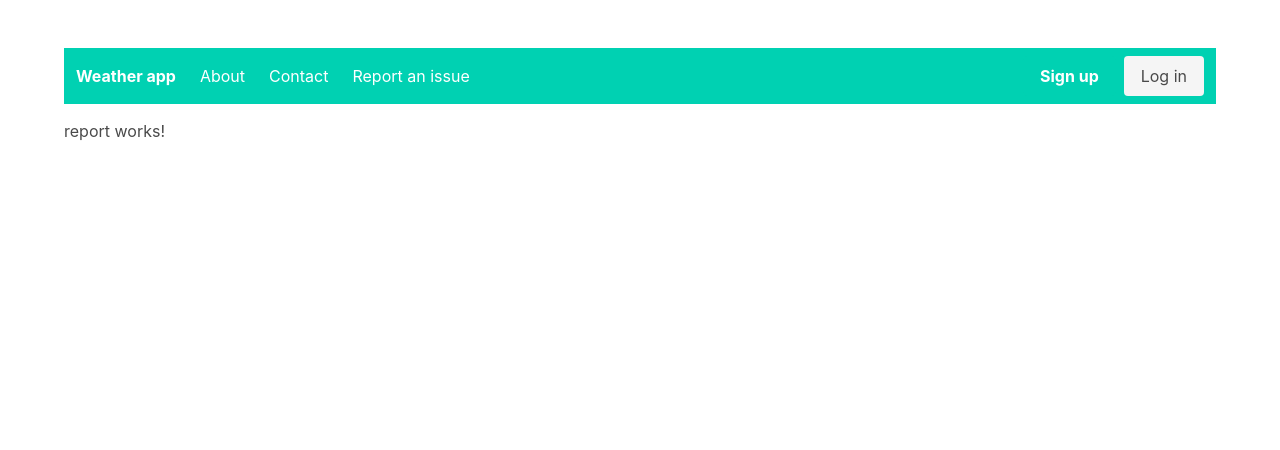
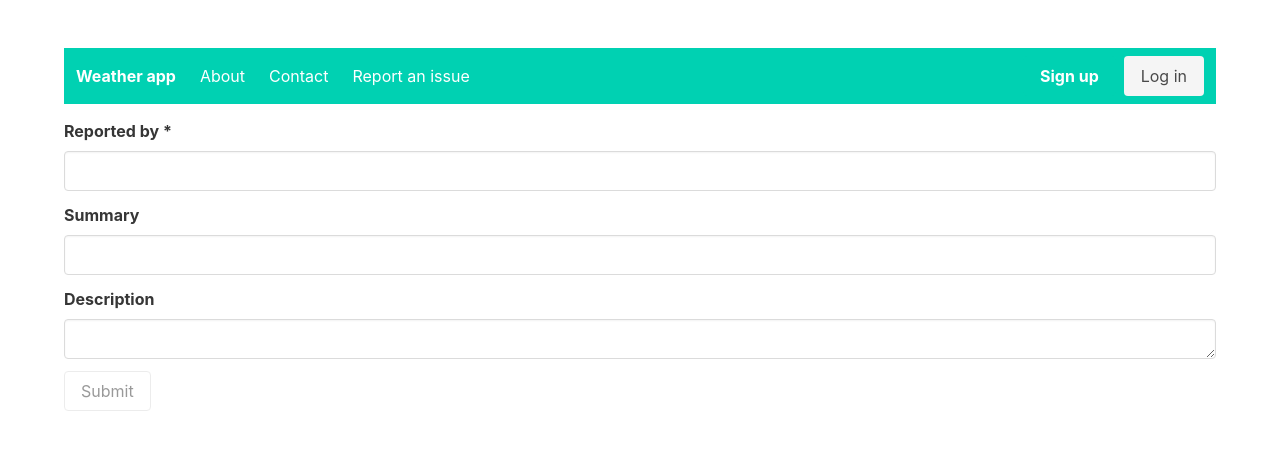
Before and after one commit to Kamilnaja/ng-mish-mash, an Angular app: page /report in a window 1280 px wide. Shown: the top 450 px of the page. Built offline with nearby package versions, Linux system fonts and the light colour scheme.

Commit message:
fixing lint errors

```diff
--- a/src/app/components/report/report.component.html
+++ b/src/app/components/report/report.component.html
@@ -1,3 +1,37 @@
-<p>
-  report works!
-</p>
+<form [formGroup]="reportForm" (ngSubmit)="handleSubmit()" *ngIf="isSubmitted === false">
+  <div class="field">
+    <label class="label" for="reportedBy">
+      Reported by *
+    </label>
+    <input id="reportedBy" class="input" formControlName="reportedBy" required>
+    <div *ngIf="reportedByCtrl.invalid && (reportedByCtrl.touched || reportedByCtrl.dirty)">
+      <p>
+        ERROR
+      </p>
+    </div>
+  </div>
+  <div class="field">
+    <label class="label">Summary</label>
+    <input type="text" class="input" formControlName="summary" required>
+    <div *ngIf="summaryCtrl.invalid && (summaryCtrl.touched || summaryCtrl.dirty)">
+      <p>
+        Summary is neccessary!
+      </p>
+    </div>
+  </div>
+  <div class="field">
+    <label class="label">Description</label>
+    <textarea type="text" class="input" formControlName="description" required></textarea>
+  </div>
+  <div *ngIf="descriptionCtrl.invalid && descriptionCtrl.touched">
+    <p>
+      Description is neccessary
+    </p>
+  </div>
+  <button class="button" [disabled]="reportForm.status == 'INVALID'" (click)="setSubmitted()">
+    Submit
+  </button>
+</form>
+<div *ngIf="isSubmitted === true">
+  <p>Thanks for your report!</p>
+</div>
--- a/src/app/components/report/report.component.ts
+++ b/src/app/components/report/report.component.ts
@@ -1,4 +1,5 @@
 import { Component, OnInit } from '@angular/core';
+import { FormBuilder, Validators, FormControl, FormGroup } from '@angular/forms';
 
 @Component({
   selector: 'app-report',
@@ -6,10 +7,35 @@ import { Component, OnInit } from '@angular/core';
   styleUrls: ['./report.component.css']
 })
 export class ReportComponent implements OnInit {
+  reportForm: FormGroup;
+  reportedByCtrl: FormControl;
+  summaryCtrl: FormControl;
+  descriptionCtrl: FormControl;
+  isSubmitted = false;
 
-  constructor() { }
+  constructor(private fb: FormBuilder) { }
 
-  ngOnInit() {
+  ngOnInit(): void {
+    this.reportedByCtrl = this.fb.control('', Validators.required);
+    this.summaryCtrl = this.fb.control('', Validators.required);
+    this.descriptionCtrl = this.fb.control('', Validators.required);
+
+    this.reportForm = this.fb.group({
+      reportedBy: this.reportedByCtrl,
+      summary: this.summaryCtrl,
+      description: this.descriptionCtrl
+    });
   }
 
+  handleSubmit() {
+    console.log(this.reportForm.value);
+  }
+
+  setSubmitted() {
+    setTimeout(
+      () => {
+        this.isSubmitted = true;
+      }, 500
+    );
+  }
 }
```
Also changed, not shown: src/app/components/report/report.module.ts (+6 -2 lines), 1 other file (tests, documents, lock files or other folders).
